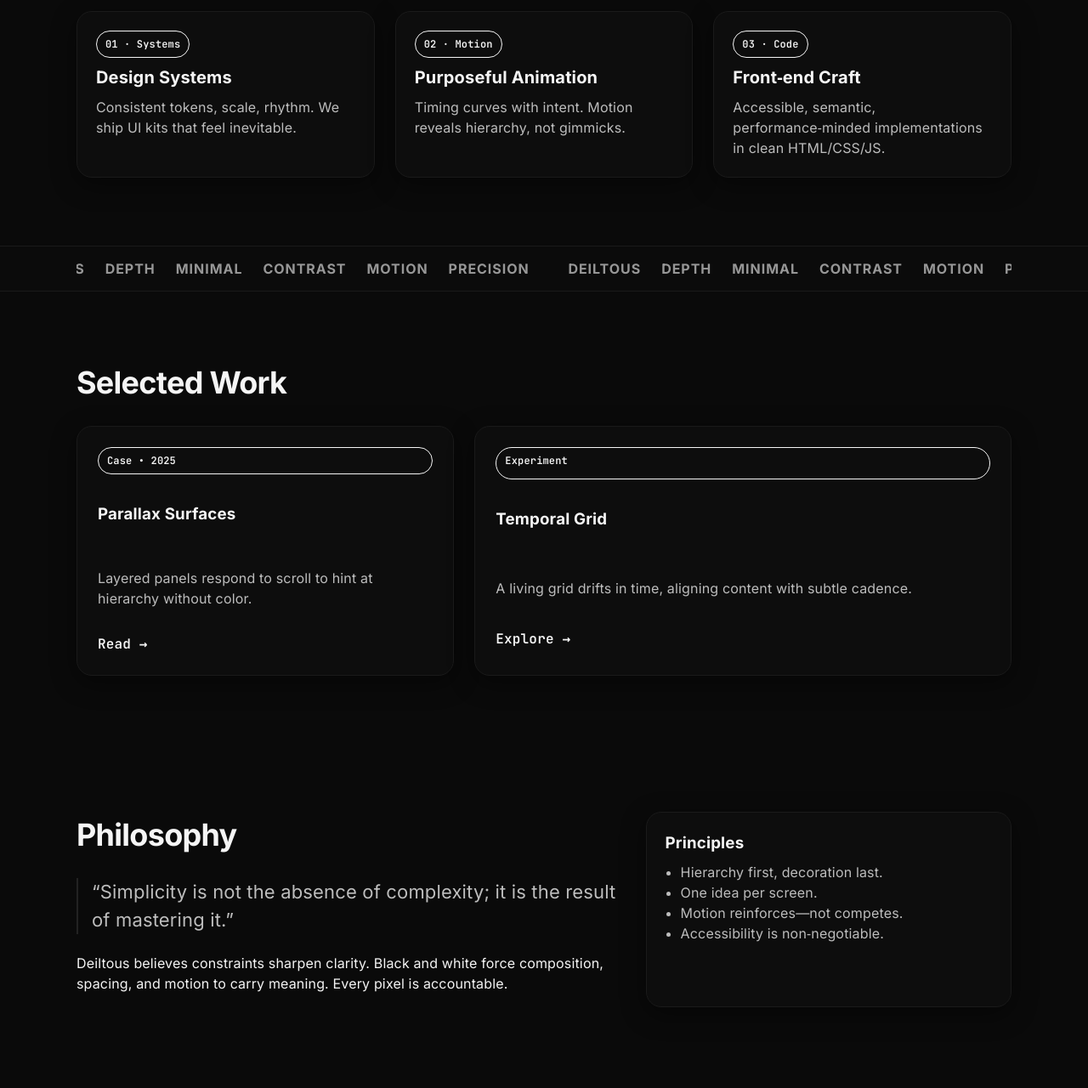
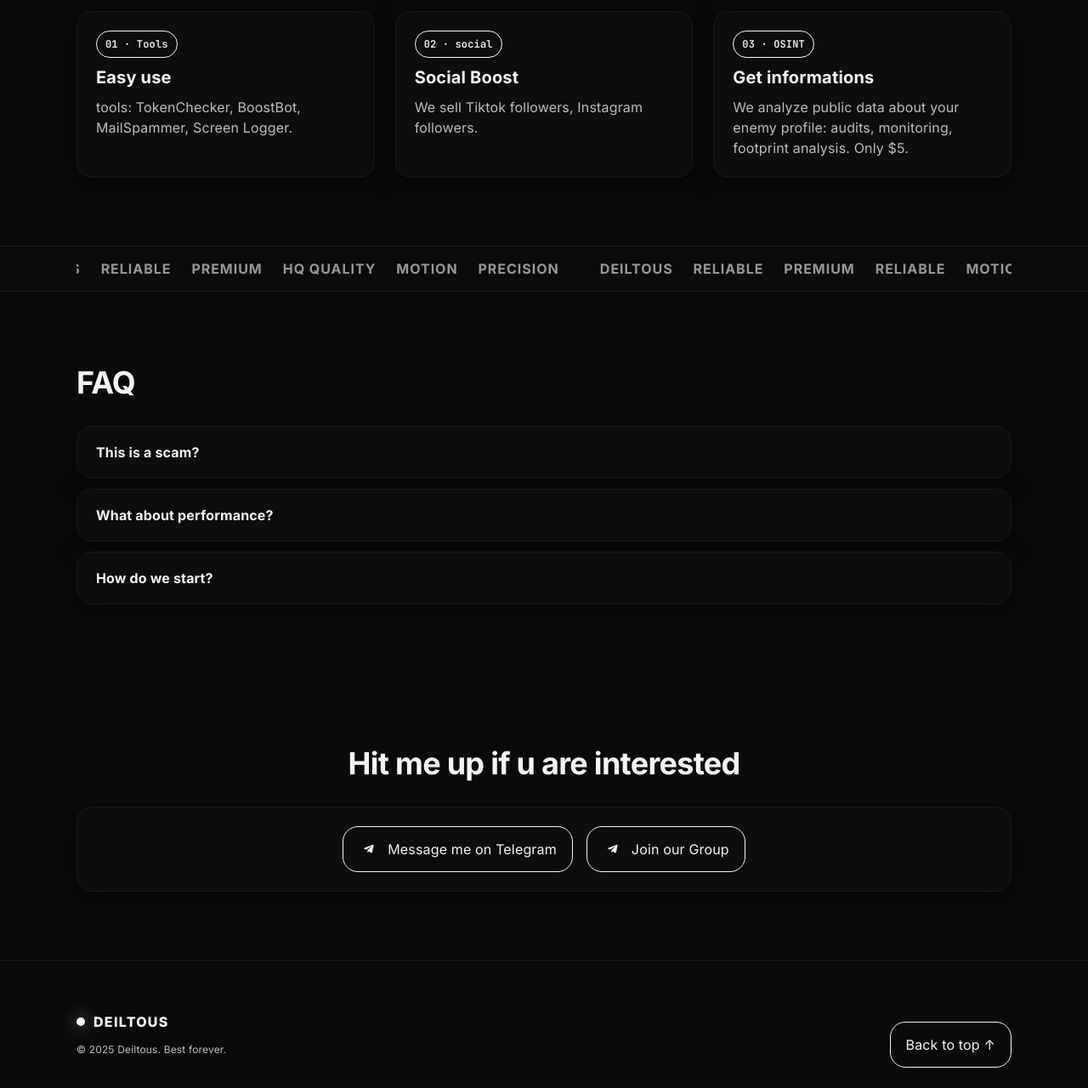
Before and after one commit to Thsndfonok/Deiltous, a plain HTML site: page index.html in a window 1280 px wide. Shown: the part 756-2036 px from the top of the page at 85% size. Drawn offline with Linux system fonts and the light colour scheme.

Commit message:
Update index.html

```diff
--- a/index.html
+++ b/index.html
@@ -1,10 +1,9 @@
-
 <!DOCTYPE html>
 <html lang="en">
 <head>
   <meta charset="utf-8" />
   <meta name="viewport" content="width=device-width, initial-scale=1" />
-  <title>Deiltous — Minimal Depth</title>
+  <title>Deiltous</title>
   <meta name="description" content="Deiltous — a monochrome, animated landing exploring minimalism with depth. Built with semantic HTML, CSS and vanilla JS." />
   <meta name="theme-color" content="#000000" />
   <link rel="preconnect" href="https://fonts.googleapis.com">
@@ -23,7 +22,8 @@
       --e-in: cubic-bezier(.65,0,.36,1);
     }
     * { box-sizing: border-box; }
-    html, body { height: 100%; }
+    html { height: 100%; scroll-behavior: smooth; }
+    body { height: 100%; }
     body {
       margin: 0; background: var(--bg); color: var(--fg);
       font-family: Inter, system-ui, -apple-system, Segoe UI, Roboto, "Helvetica Neue", Arial, "Apple Color Emoji", "Segoe UI Emoji";
@@ -136,10 +136,12 @@
     @media (prefers-reduced-motion: reduce) {
       .ambient-grid, .marquee .row { animation: none; }
       .reveal { transition: none; }
+      html { scroll-behavior: auto; }
     }
   </style>
 </head>
 <body>
+  <a id="top"></a>
   <div class="trail" aria-hidden="true"></div>
   <header>
     <div class="container nav">
@@ -150,8 +152,7 @@
       <nav>
         <ul>
           <li><a href="#work">Work</a></li>
-          <li><a href="#philosophy">Philosophy</a></li>
-          <li><a href="#faq">FAQ</a></li>
+          <!-- Removed Philosophy and FAQ per request -->
           <li><a href="#contact">Contact</a></li>
         </ul>
       </nav>
@@ -162,9 +163,9 @@
     <section class="hero">
       <div class="ambient-grid" aria-hidden="true"></div>
       <div class="container">
-        <p class="kicker reveal">Monochrome • Motion • Meaning</p>
-        <h1 class="title reveal">Depth in Minimalism<br><span class="muted">by Deiltous</span></h1>
-        <p class="subtitle reveal">We design calm, high-contrast experiences. Strictly black & white, with motion that guides—not distracts. Explore the layers beneath the surface.</p>
+        <p class="kicker reveal">Premium • Reliable • Hq quality</p>
+        <h1 class="title reveal">Deiltous<br><span class="muted">by turiaq</span></h1>
+        <p class="subtitle reveal">We selling every stuff u might be need, click on the Explore Services and see what we are listing.</p>
         <div class="cta reveal">
           <a class="btn" href="#work">Explore work ↗</a>
           <a class="btn" href="#contact">Start a project →</a>
@@ -174,22 +175,22 @@
 
     <section>
       <div class="container">
-        <h2 class="section-title reveal">Capabilities with Depth</h2>
+        <h2 class="section-title reveal">Our Services</h2>
         <div class="grid features">
           <article class="card feature reveal">
-            <span class="badge mono">01 · Systems</span>
-            <h3>Design Systems</h3>
-            <p>Consistent tokens, scale, rhythm. We ship UI kits that feel inevitable.</p>
+            <span class="badge mono">01 · Tools</span>
+            <h3>Easy use</h3>
+            <p>tools: TokenChecker, BoostBot, MailSpammer, Screen Logger.</p>
           </article>
           <article class="card feature reveal">
-            <span class="badge mono">02 · Motion</span>
-            <h3>Purposeful Animation</h3>
-            <p>Timing curves with intent. Motion reveals hierarchy, not gimmicks.</p>
+            <span class="badge mono">02 · social</span>
+            <h3>Social Boost</h3>
+            <p>We sell Tiktok followers, Instagram followers.</p>
           </article>
           <article class="card feature reveal">
-            <span class="badge mono">03 · Code</span>
-            <h3>Front‑end Craft</h3>
-            <p>Accessible, semantic, performance‑minded implementations in clean HTML/CSS/JS.</p>
+            <span class="badge mono">03 · OSINT</span>
+            <h3>Get informations</h3>
+            <p>We analyze public data about your enemy profile: audits, monitoring, footprint analysis. Only $5.</p>
           </article>
         </div>
       </div>
@@ -198,65 +199,25 @@
     <div class="marquee-wrap" aria-hidden="true">
       <div class="container marquee">
         <div class="row">
-          <span>Deiltous</span><span>Depth</span><span>Minimal</span><span>Contrast</span><span>Motion</span><span>Precision</span>
+          <span>Deiltous</span><span>Reliable</span><span>Premium</span><span>Hq quality</span><span>Motion</span><span>Precision</span>
         </div>
         <div class="row" aria-hidden="true">
-          <span>Deiltous</span><span>Depth</span><span>Minimal</span><span>Contrast</span><span>Motion</span><span>Precision</span>
+          <span>Deiltous</span><span>Reliable</span><span>Premium</span><span>Reliable</span><span>Motion</span><span>Hq quality</span>
         </div>
       </div>
     </div>
-
-    <section id="work">
-      <div class="container">
-        <h2 class="section-title reveal">Selected Work</h2>
-        <div class="grid work">
-          <a class="card project w1 reveal" href="#" aria-label="Project: Parallax surfaces">
-            <span class="badge mono">Case • 2025</span>
-            <h3>Parallax Surfaces</h3>
-            <p class="muted">Layered panels respond to scroll to hint at hierarchy without color.</p>
-            <div class="mono">Read →</div>
-          </a>
-          <a class="card project w2 reveal" href="#" aria-label="Project: Temporal grid">
-            <span class="badge mono">Experiment</span>
-            <h3>Temporal Grid</h3>
-            <p class="muted">A living grid drifts in time, aligning content with subtle cadence.</p>
-            <div class="mono">Explore →</div>
-          </a>
-        </div>
-      </div>
-    </section>
-
-    <section id="philosophy">
-      <div class="container philosophy">
-        <div>
-          <h2 class="section-title reveal">Philosophy</h2>
-          <p class="blockquote reveal">“Simplicity is not the absence of complexity; it is the result of mastering it.”</p>
-          <p class="reveal">Deiltous believes constraints sharpen clarity. Black and white force composition, spacing, and motion to carry meaning. Every pixel is accountable.</p>
-        </div>
-        <div class="card reveal" style="padding:22px;">
-          <h3 style="margin:0 0 8px;">Principles</h3>
-          <ul class="muted" style="margin:0; padding-left:18px;">
-            <li>Hierarchy first, decoration last.</li>
-            <li>One idea per screen.</li>
-            <li>Motion reinforces—not competes.</li>
-            <li>Accessibility is non‑negotiable.</li>
-          </ul>
-        </div>
-      </div>
-    </section>
-
     <section id="faq">
       <div class="container">
         <h2 class="section-title reveal">FAQ</h2>
         <div class="accordion">
-          <details class="card reveal"><summary><strong>Do you work only in black & white?</strong></summary>
-            <div class="answer">For this series—yes. Constraints help us design with intention. Color can join later when it adds meaning.</div>
+          <details class="card reveal"><summary><strong>This is a scam?</strong></summary>
+            <div class="answer">Absolutely not, i can show proofs if thats needed.</div>
           </details>
           <details class="card reveal"><summary><strong>What about performance?</strong></summary>
-            <div class="answer">We avoid heavy libraries, use semantic HTML, compress assets, and keep animations GPU‑friendly.</div>
+            <div class="answer">We try to aim for accuracy and deliver the best.</div>
           </details>
           <details class="card reveal"><summary><strong>How do we start?</strong></summary>
-            <div class="answer">Email us with context and goals. We’ll propose a minimal path to value.</div>
+            <div class="answer">hit me up on telegram with information and product.</div>
           </details>
         </div>
       </div>
@@ -264,25 +225,24 @@
 
     <section id="contact">
       <div class="container">
-        <h2 class="section-title reveal">Start a Project</h2>
-        <form class="card reveal" style="padding:22px; display:grid; gap:12px;" onsubmit="event.preventDefault(); fakeSend(this)">
-          <label>
-            <span class="mono small">Your name</span>
-            <input required name="name" class="input" placeholder="Jane Doe" />
-          </label>
-          <label>
-            <span class="mono small">Email</span>
-            <input required type="email" name="email" class="input" placeholder="you@company.com" />
-          </label>
-          <label>
-            <span class="mono small">What do you have in mind?</span>
-            <textarea required name="message" class="input" rows="5" placeholder="Tell us about the scope, goals, and timeline."></textarea>
-          </label>
-          <button class="btn" type="submit">Send inquiry →</button>
-          <p id="form-status" class="muted" role="status" aria-live="polite"></p>
-        </form>
+        <h2 class="section-title reveal" style="text-align:center;">Hit me up if u are interested</h2>
+        <div class="card reveal" style="padding:22px; display:flex; justify-content:center; align-items:center; gap:16px;">
+          <a class="btn" href="https://t.me/xcvzcvx" target="_blank" rel="noopener" aria-label="Open Telegram profile">
+            <svg aria-hidden="true" viewBox="0 0 240 240" width="24" height="24" style="display:block">
+              <path d="M175.5 76.1l-17.6 83.1c-1.3 5.9-4.8 7.4-9.7 4.7l-27-19.9-13 12.5c-1.4 1.4-2.6 2.6-5.4 2.6l1.9-27.6 50.2-45.4c2.2-1.9-.5-3-3.4-1.1l-62 39-26.7-8.3c-5.8-1.8-5.9-5.8 1.2-8.6l104.4-40.3c4.8-1.8 9 1.2 7.4 8.5z" fill="#fff"/>
+            </svg>
+            <span>Message me on Telegram</span>
+          </a>
+          <a class="btn" href="https://t.me/+GFhsvqjZ-4dhZTJh" target="_blank" rel="noopener" aria-label="Join Telegram group">
+            <svg aria-hidden="true" viewBox="0 0 240 240" width="24" height="24" style="display:block">
+              <path d="M175.5 76.1l-17.6 83.1c-1.3 5.9-4.8 7.4-9.7 4.7l-27-19.9-13 12.5c-1.4 1.4-2.6 2.6-5.4 2.6l1.9-27.6 50.2-45.4c2.2-1.9-.5-3-3.4-1.1l-62 39-26.7-8.3c-5.8-1.8-5.9-5.8 1.2-8.6l104.4-40.3c4.8-1.8 9 1.2 7.4 8.5z" fill="#fff"/>
+            </svg>
+            <span>Join our Group</span>
+          </a>
+        </div>
       </div>
     </section>
+
   </main>
 
   <footer>
@@ -292,7 +252,7 @@
           <span class="dot" aria-hidden="true"></span>
           <span>Deiltous</span>
         </div>
-        <p class="small">© <span id="year"></span> Deiltous. Built with HTML+CSS+JS. Monochrome forever.</p>
+        <p class="small">© <span id="year"></span> Deiltous. Best forever.</p>
       </div>
       <div style="justify-self:end; text-align:right;">
         <a class="btn" href="#top" aria-label="Back to top">Back to top ↑</a>
@@ -341,16 +301,6 @@
     });
     window.addEventListener('pointerleave', () => { trail.style.opacity = 0; cancelAnimationFrame(raf); raf = null; });
 
-    // Form stub
-    function fakeSend(form) {
-      const btn = form.querySelector('button');
-      btn.disabled = true; btn.textContent = 'Sending…';
-      setTimeout(() => {
-        btn.textContent = 'Sent ✓';
-        document.getElementById('form-status').textContent = 'Thanks! We\'ll get back to you within 1–2 business days.';
-      }, 700);
-    }
-
     // Year
     document.getElementById('year').textContent = new Date().getFullYear();
   </script>
```
